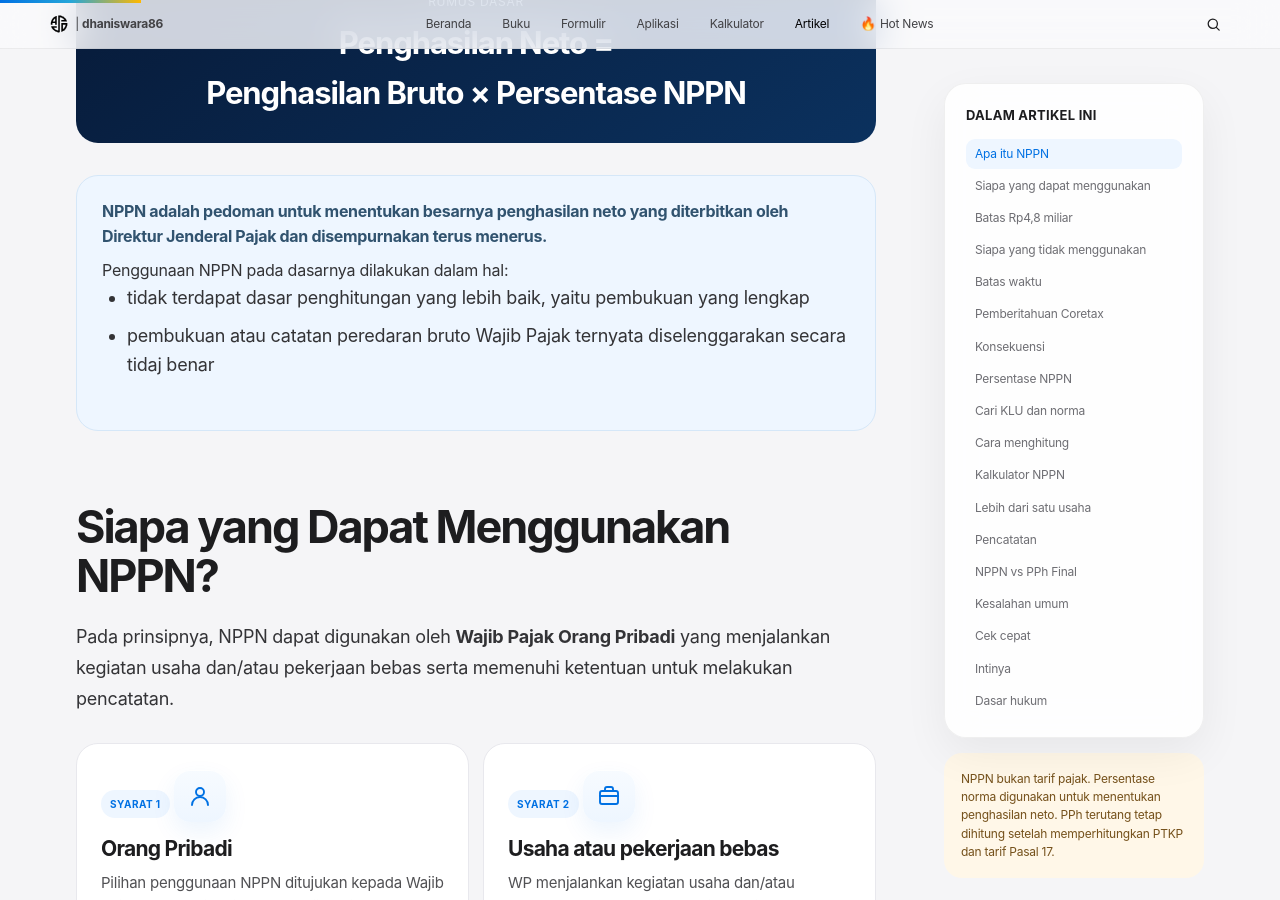
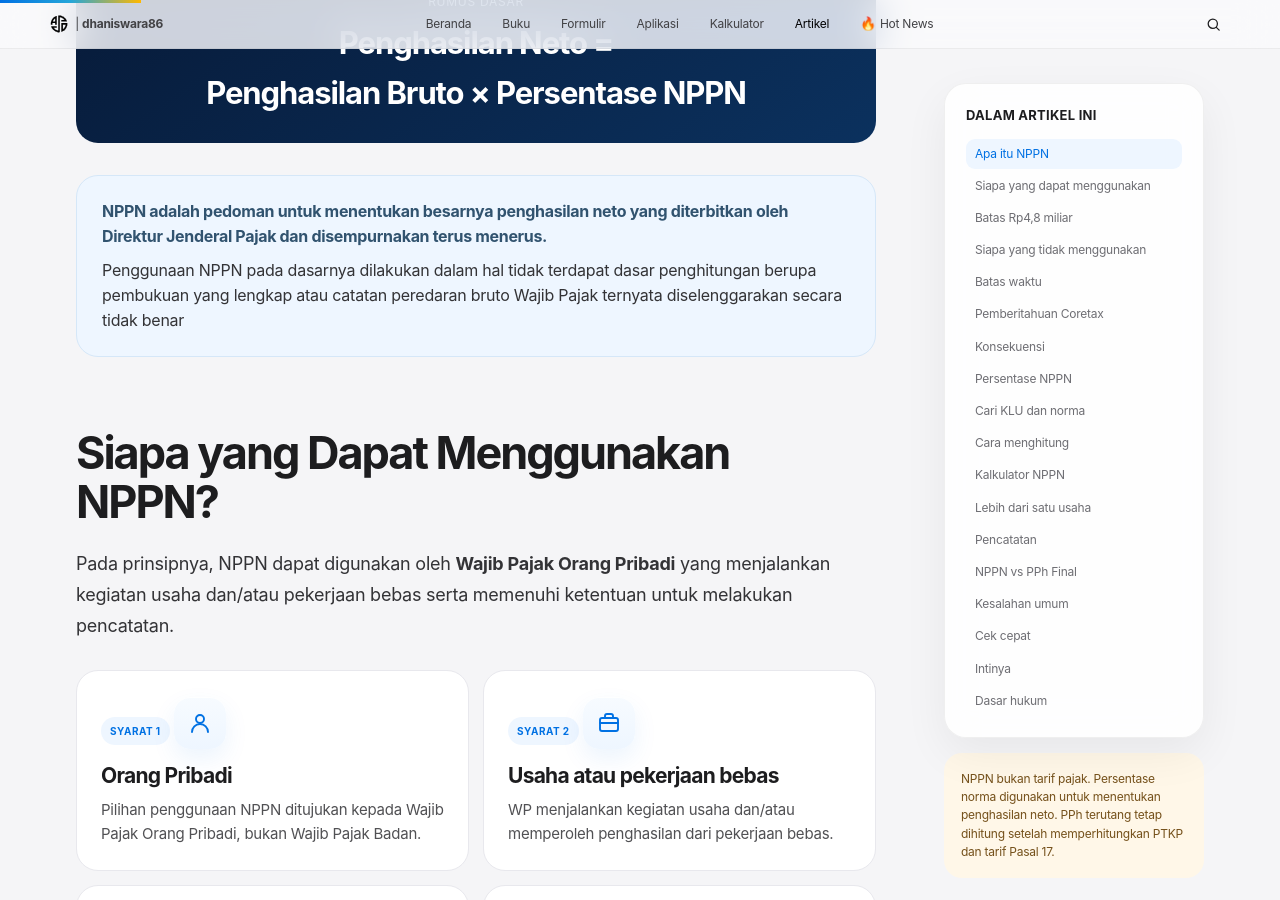
Before and after one commit to dhaniswara86/dhaniswara86.github.io, a Jekyll site: the page built from _artikel/nppn.md, in a window 1280 px wide and 900 px high, scrolled down 1797 px. Built offline with Jekyll 4.4.1, drawn with Linux system fonts in a browser that asks for light colours.

Commit message:
Simplify NPPN usage explanation in nppn.md

```diff
--- a/_artikel/nppn.md
+++ b/_artikel/nppn.md
@@ -81,8 +81,7 @@ Dengan NPPN, penghasilan neto dihitung dengan mengalikan <strong>peredaran bruto
 <div class="jk-callout jk-callout-blue">
 <strong>NPPN adalah pedoman untuk menentukan besarnya penghasilan neto yang diterbitkan oleh Direktur Jenderal Pajak dan disempurnakan terus menerus.</strong>
 <p>
-Penggunaan NPPN pada dasarnya dilakukan dalam hal:
-  <ul><li>tidak terdapat dasar penghitungan yang lebih baik, yaitu pembukuan yang lengkap</li><li>pembukuan atau catatan peredaran bruto Wajib Pajak ternyata diselenggarakan secara tidaj benar</li></ul></p>
+Penggunaan NPPN pada dasarnya dilakukan dalam hal tidak terdapat dasar penghitungan berupa pembukuan yang lengkap atau catatan peredaran bruto Wajib Pajak ternyata diselenggarakan secara tidak benar</p>
 </div>
 </section>
 
```
